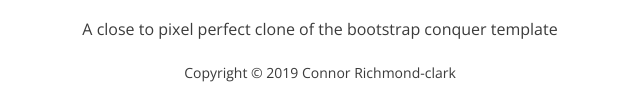
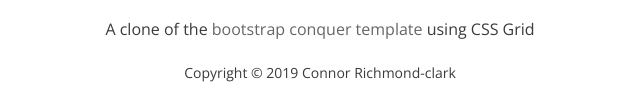
Before and after one commit to crichmond-clark/conquer-template-clone, a website: page index.html in a window 1280 px wide. Shown: the part 4412-4524 px from the top of the page, 320-960 px from the left. Drawn offline with nearby package versions, Linux system fonts and the light colour scheme.

Commit message:
Update index.html

```diff
--- a/index.html
+++ b/index.html
@@ -235,7 +235,7 @@
           Conquer Clone
         </h3>
         <p class="footer__text">
-          A close to pixel perfect clone of the bootstrap conquer template
+          A clone of the <a href="https://www.free-css.com/free-css-templates/page196/conquer">bootstrap conquer template</a> using CSS Grid
         </p>
       </div>
       <div class="footer__copyright">
```
